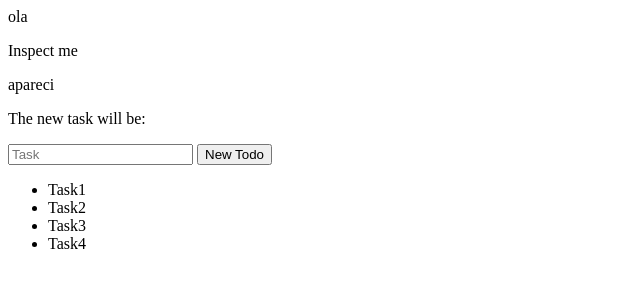
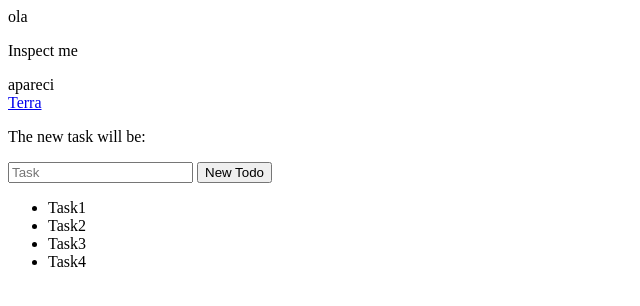
Before and after one commit to oandreazza/joke-with-vuejs, a Vue app: page / in a window 1280 px wide. Shown: the top 306 px of the page, without its empty margins (0-640 px from the left). Built offline with nearby package versions, Linux system fonts and the light colour scheme.

Commit message:
bind attributes

```diff
--- a/index.html
+++ b/index.html
@@ -14,7 +14,7 @@
     <div v-if="seen">
       apareci
     </div>
-
+    <a v-bind:href="url">Terra</a>
     <p>
       The new task will be: {{taskName}}
     </p>
--- a/src/main.js
+++ b/src/main.js
@@ -12,6 +12,7 @@ new Vue({
     taskName: '',
     id: 'bindou',
     seen: true,
+    url: 'http://www.terra.com.br',
     todos: [
       { text: 'Task1' },
       { text: 'Task2' },
```
